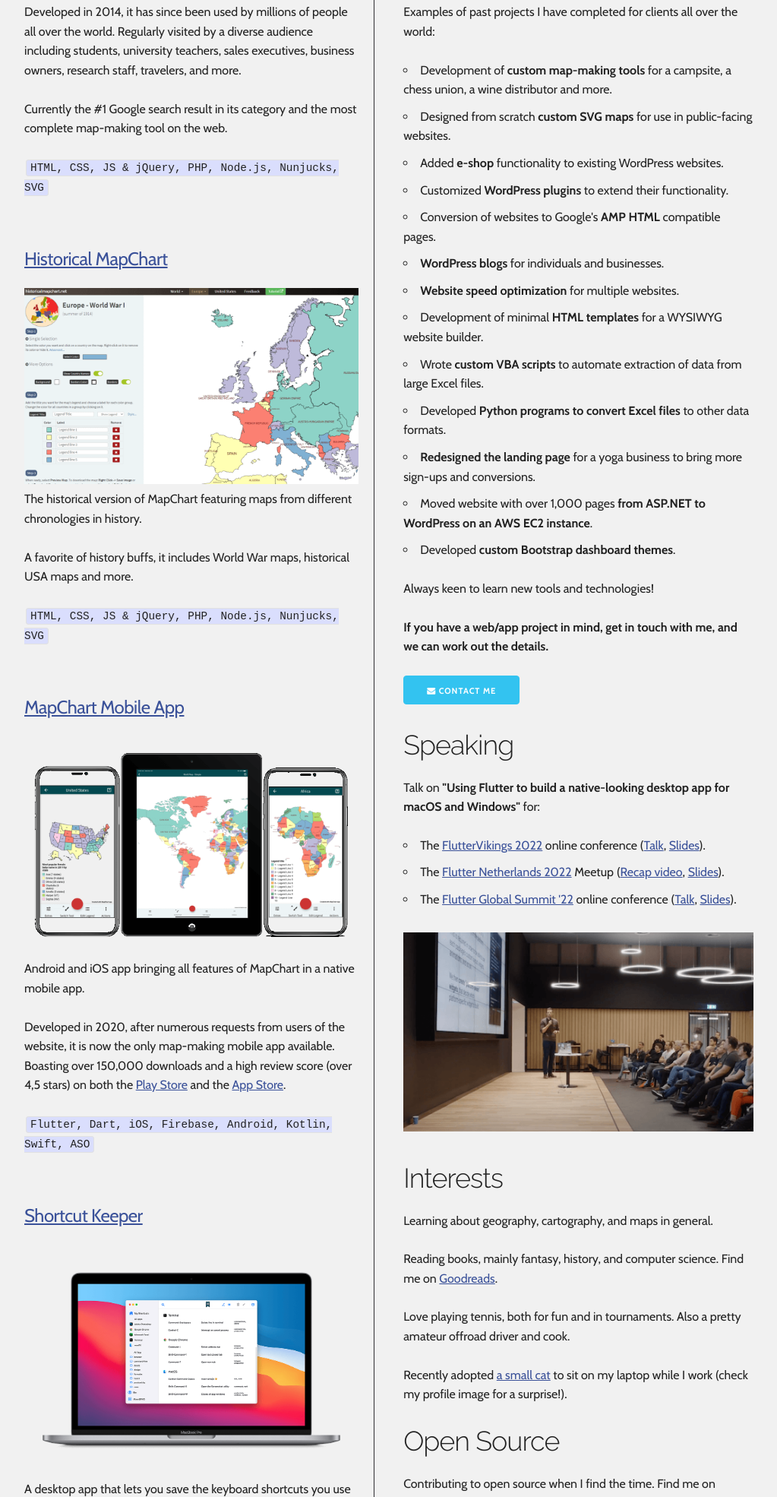
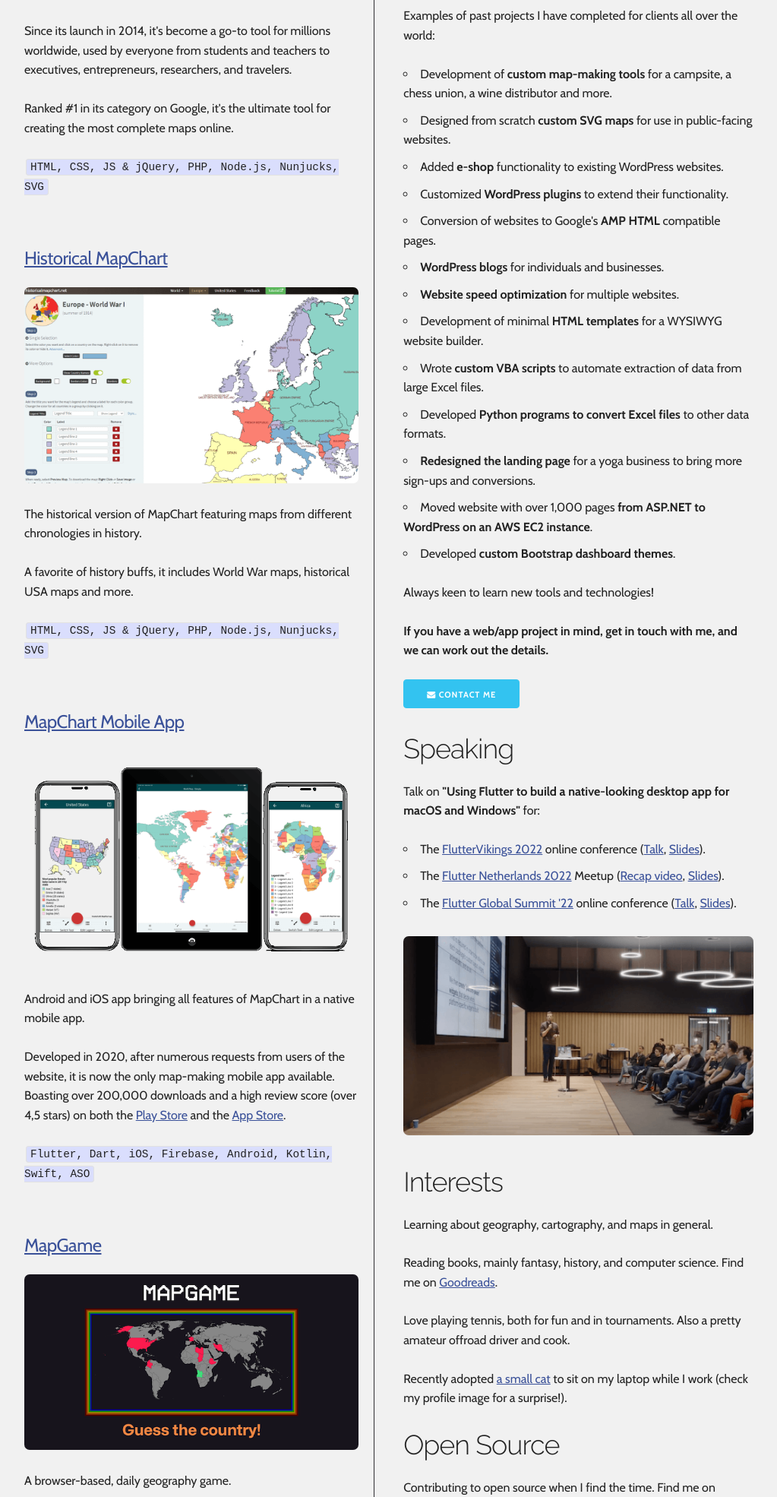
Before and after one commit to whiplashoo/whidev, a website: page index.html in a window 1280 px wide. Shown: the part 830-2800 px from the top of the page at 76% size, without its empty margins (128-1151 px from the left). Drawn offline with nearby package versions, Linux system fonts and the light colour scheme.

Commit message:
feat: add mapgame

```diff
--- a/index.html
+++ b/index.html
@@ -236,6 +236,8 @@
         .u-max-full-width {
             max-width: 100%;
             box-sizing: border-box;
+            margin-bottom: 20px;
+            border-radius: 7px;
         }
 
         .container:after,
@@ -529,11 +531,12 @@
                             <img class="u-max-full-width" src="img/mapchart.png" alt="mapchart">
                             <p> Web app for creating your own custom map of World, Europe, US, and more with colors and
                                 descriptions of your choice. </p>
-                            <p> Developed in 2014, it has since been used by millions of people all over the world.
-                                Regularly visited by a diverse audience including students, university teachers, sales
-                                executives, business owners, research staff, travelers, and more.</p>
-                            <p>Currently the #1 Google search result in its category and the most complete map-making
-                                tool on the web. </p>
+                            <p>Since its launch in 2014, it's become a go-to tool for millions worldwide, used by
+                                everyone from students and teachers
+                                to executives, entrepreneurs, researchers, and travelers.
+                            </p>
+                            <p>Ranked #1 in its category on Google, it's the ultimate tool for creating the most
+                                complete maps online. </p>
                             <code> HTML, CSS, JS &amp; jQuery, PHP, Node.js, Nunjucks, SVG</code>
                         </div>
                     </div>
@@ -560,13 +563,27 @@
                             <img class="u-max-full-width" src="img/mapchart_app.png" alt="mapchart mobile app">
                             <p> Android and iOS app bringing all features of MapChart in a native mobile app. </p>
                             <p> Developed in 2020, after numerous requests from users of the website, it is now the only
-                                map-making mobile app available. Boasting over 150,000 downloads and a high review score
+                                map-making mobile app available. Boasting over 200,000 downloads and a high review score
                                 (over 4,5 stars) on both the <a
                                     href="https://play.google.com/store/apps/details?id=com.whidev.mapchart"
                                     target="_blank" rel="noopener">Play Store</a> and the <a
                                     href="https://apps.apple.com/us/app/mapchart-app/id1541877062" target="_blank"
                                     rel="noopener">App Store</a>. </p>
                             <code> Flutter, Dart, iOS, Firebase, Android, Kotlin, Swift, ASO </code>
+                        </div>
+                    </div>
+                    <div class="row project-row">
+                        <div class="twelve columns project-desc">
+                            <h5 class="animated flip">
+                                <a href="https://mapgame.net" target="_blank" rel="noopener noreferrer">
+                                    MapGame</a>
+                            </h5>
+                            <img class="u-max-full-width" src="img/mapgame.png" alt="mapgame">
+                            <p> A browser-based, daily geography game. </p>
+                            <p> You get 10 hints and 10 lives, and you try to find the hidden country on the map. </p>
+                            <p>It's a Wordle-inspired game, blending geography knowledge with quick actions and fun
+                                gameplay.</p>
+                            <code> HTML, CSS, JS & jQuery, Firebase</code>
                         </div>
                     </div>
                     <div class="row project-row">
```
Also changed, not shown: dist/css/all.min.css, img/mapgame.png (added).
